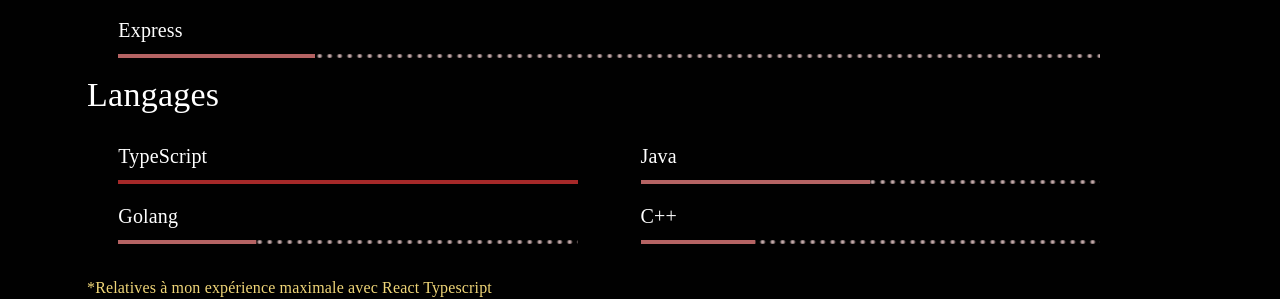
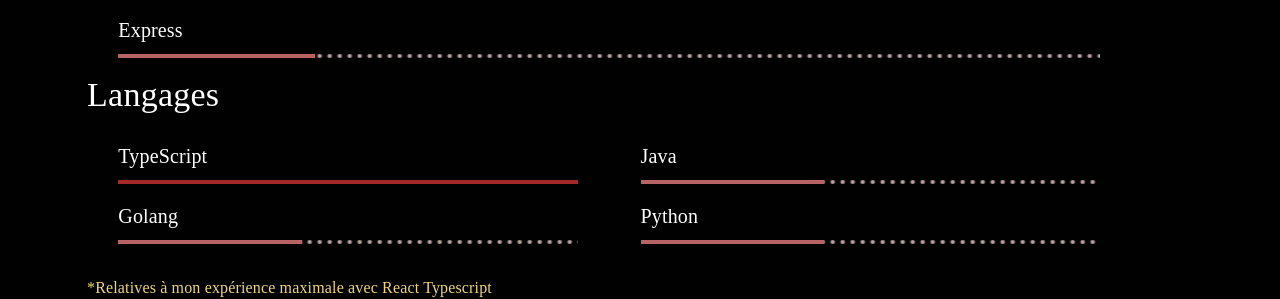
Before and after one commit to Adelaubi/personal-website, a React (Create React App) app: page / in a window 1280 px wide. Shown: the part 1220-1519 px from the top of the page. Built offline with nearby package versions, Linux system fonts and the light colour scheme; the HTML template or start-up script is replaced by a standard one.

Commit message:
Factorize the rest of the section's code

```diff
--- a/src/components/UI/organisms/skillsSection.tsx
+++ b/src/components/UI/organisms/skillsSection.tsx
@@ -17,7 +17,10 @@
   languageSkillLinearProgressStyle,
   detailsStyle,
 } from '../../../styles/skillSectionStyles';
-import { skillType } from '../../../types/skillsSectionTypes';
+import {
+  languageSkillType,
+  skillType,
+} from '../../../types/skillsSectionTypes';
 
 const fadeInDuration = 6000;
 
@@ -49,8 +52,7 @@
   }],
 }];
 
-/*
-{
+const languageSkills: languageSkillType = {
   title: 'Langages',
   content: [[{
     name: 'TypeScript',
@@ -69,8 +71,7 @@
     value: 40,
     color: 'secondary',
   }]],
-}
-*/
+};
 
 function skillsSection(): JSX.Element {
   return (
@@ -122,70 +123,34 @@
             variant="h4"
             sx={skillSectionTitleStyle}
           >
-            Langages
+            {languageSkills.title}
           </Typography>
           <Box
             sx={languageSkillsContainerStyle}
           >
+            {languageSkills.content.map((languageSkillsSection) => (
               <Box
                 sx={languageSkillsColumnStyle}
               >
+                {languageSkillsSection.map((languageSkill) => (
+                  <Box>
                     <Typography
                       variant="h6"
                       sx={skillTitleStyle}
                     >
-                TypeScript
+                      {languageSkill.name}
                     </Typography>
                     <LinearProgress
                       variant="buffer"
-                value={100}
+                      value={languageSkill.value}
                       valueBuffer={0}
+                      color={languageSkill.color}
                       sx={languageSkillLinearProgressStyle}
                     />
-              <Typography
-                variant="h6"
-                sx={skillTitleStyle}
-              >
-                Golang
-              </Typography>
-              <LinearProgress
-                variant="buffer"
-                value={30}
-                valueBuffer={0}
-                sx={languageSkillLinearProgressStyle}
-                color="secondary"
-              />
                   </Box>
-            <Box
-              sx={languageSkillsColumnStyle}
-            >
-              <Typography
-                variant="h6"
-                sx={skillTitleStyle}
-              >
-                Java
-              </Typography>
-              <LinearProgress
-                variant="buffer"
-                value={50}
-                valueBuffer={0}
-                sx={languageSkillLinearProgressStyle}
-                color="secondary"
-              />
-              <Typography
-                variant="h6"
-                sx={skillTitleStyle}
-              >
-                C++
-              </Typography>
-              <LinearProgress
-                variant="buffer"
-                value={25}
-                valueBuffer={0}
-                sx={languageSkillLinearProgressStyle}
-                color="secondary"
-              />
+                ))}
               </Box>
+            ))}
           </Box>
           <Typography sx={detailsStyle}>
             *Relatives à mon expérience maximale avec React Typescript
```
Also changed, not shown: src/types/skillsSectionTypes.ts (+6 -1 lines). Lines whose indentation alone changed are shown as unchanged.
